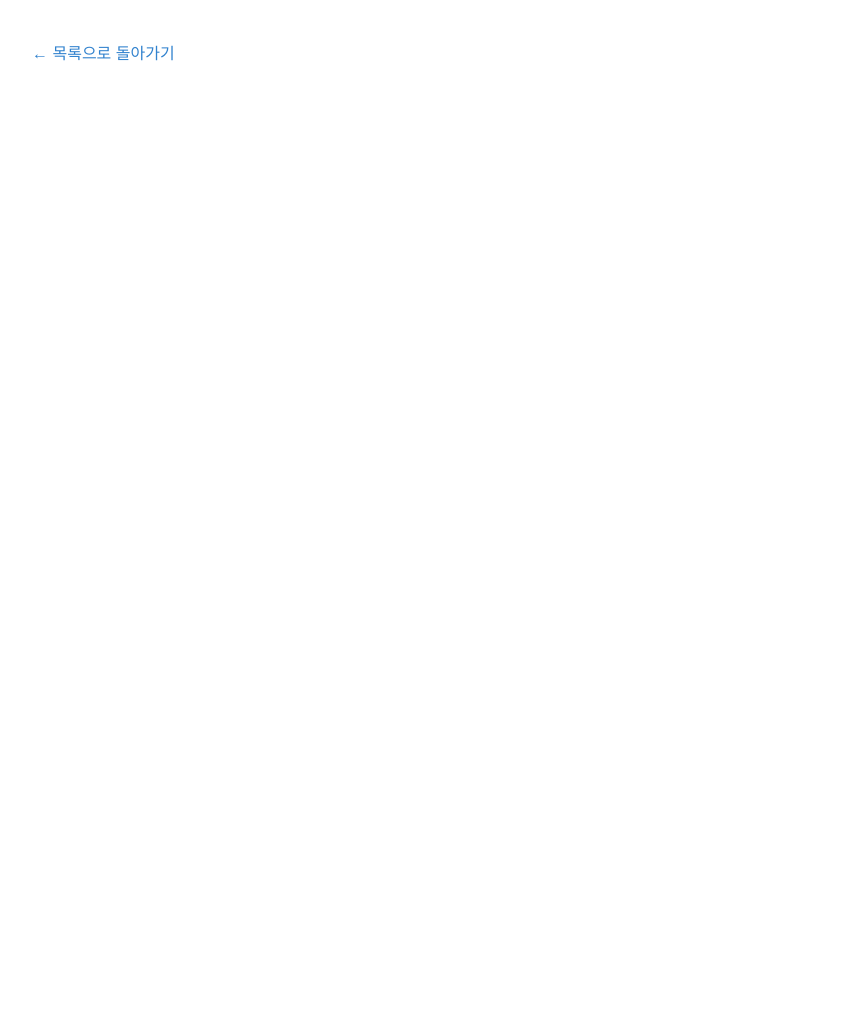
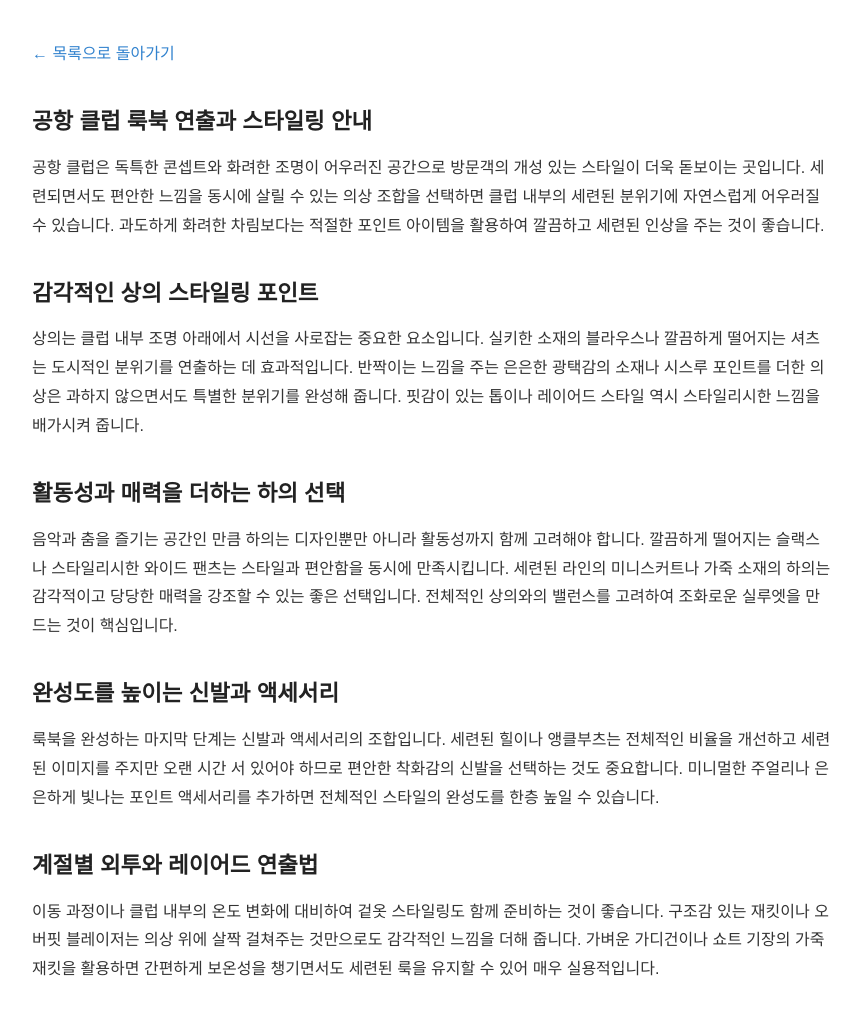
Before and after one commit to dydrkrtks7-cmd/bp-t3b05-gh-club-look-1, a plain HTML site: page posts/interview-002-7yeqe5.html in a window 1280 px wide. Shown: the whole page, without its empty margins (208-1068 px from the left). Before the commit the page ends 800 px from the top, so only its background shows below. Drawn offline with Linux system fonts and the light colour scheme.

Commit message:
fix: 프롬프트 유출·한자 조각·반복 파손 제거 (2 files)

```diff
--- a/posts/interview-002-7yeqe5.html
+++ b/posts/interview-002-7yeqe5.html
@@ -20,7 +20,20 @@
     <a href="../index.html">← 목록으로 돌아가기</a>
   </header>
   <main>
+<h2>공항 클럽 룩북 연출과 스타일링 안내</h2>
+<p>공항 클럽은 독특한 콘셉트와 화려한 조명이 어우러진 공간으로 방문객의 개성 있는 스타일이 더욱 돋보이는 곳입니다. 세련되면서도 편안한 느낌을 동시에 살릴 수 있는 의상 조합을 선택하면 클럽 내부의 세련된 분위기에 자연스럽게 어우러질 수 있습니다. 과도하게 화려한 차림보다는 적절한 포인트 아이템을 활용하여 깔끔하고 세련된 인상을 주는 것이 좋습니다.</p>
 
+<h2>감각적인 상의 스타일링 포인트</h2>
+<p>상의는 클럽 내부 조명 아래에서 시선을 사로잡는 중요한 요소입니다. 실키한 소재의 블라우스나 깔끔하게 떨어지는 셔츠는 도시적인 분위기를 연출하는 데 효과적입니다. 반짝이는 느낌을 주는 은은한 광택감의 소재나 시스루 포인트를 더한 의상은 과하지 않으면서도 특별한 분위기를 완성해 줍니다. 핏감이 있는 톱이나 레이어드 스타일 역시 스타일리시한 느낌을 배가시켜 줍니다.</p>
+
+<h2>활동성과 매력을 더하는 하의 선택</h2>
+<p>음악과 춤을 즐기는 공간인 만큼 하의는 디자인뿐만 아니라 활동성까지 함께 고려해야 합니다. 깔끔하게 떨어지는 슬랙스나 스타일리시한 와이드 팬츠는 스타일과 편안함을 동시에 만족시킵니다. 세련된 라인의 미니스커트나 가죽 소재의 하의는 감각적이고 당당한 매력을 강조할 수 있는 좋은 선택입니다. 전체적인 상의와의 밸런스를 고려하여 조화로운 실루엣을 만드는 것이 핵심입니다.</p>
+
+<h2>완성도를 높이는 신발과 액세서리</h2>
+<p>룩북을 완성하는 마지막 단계는 신발과 액세서리의 조합입니다. 세련된 힐이나 앵클부츠는 전체적인 비율을 개선하고 세련된 이미지를 주지만 오랜 시간 서 있어야 하므로 편안한 착화감의 신발을 선택하는 것도 중요합니다. 미니멀한 주얼리나 은은하게 빛나는 포인트 액세서리를 추가하면 전체적인 스타일의 완성도를 한층 높일 수 있습니다.</p>
+
+<h2>계절별 외투와 레이어드 연출법</h2>
+<p>이동 과정이나 클럽 내부의 온도 변화에 대비하여 겉옷 스타일링도 함께 준비하는 것이 좋습니다. 구조감 있는 재킷이나 오버핏 블레이저는 의상 위에 살짝 걸쳐주는 것만으로도 감각적인 느낌을 더해 줍니다. 가벼운 가디건이나 쇼트 기장의 가죽 재킷을 활용하면 간편하게 보온성을 챙기면서도 세련된 룩을 유지할 수 있어 매우 실용적입니다.</p>
 </main>
 </body>
 </html>
```
Also changed, not shown: posts/guide-002-19uy995.html (+16 -2 lines).
